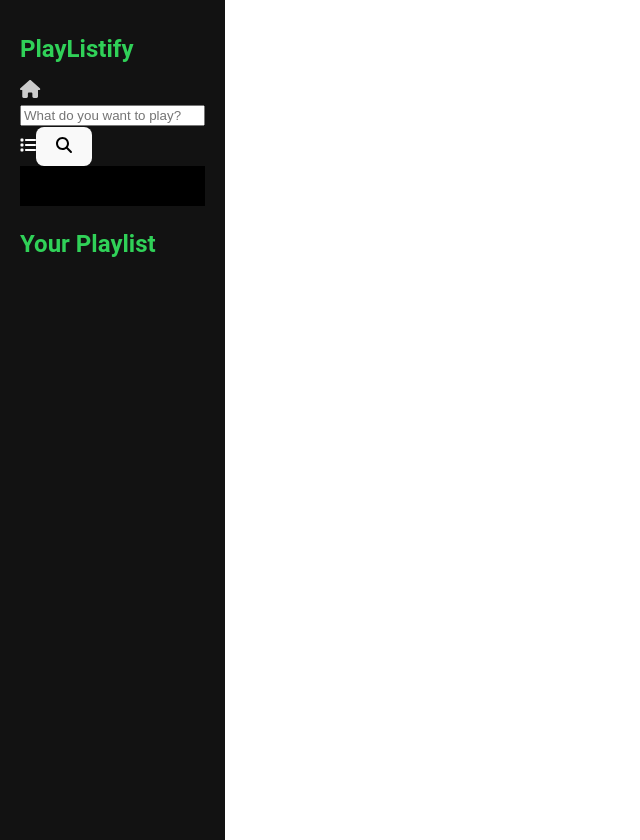
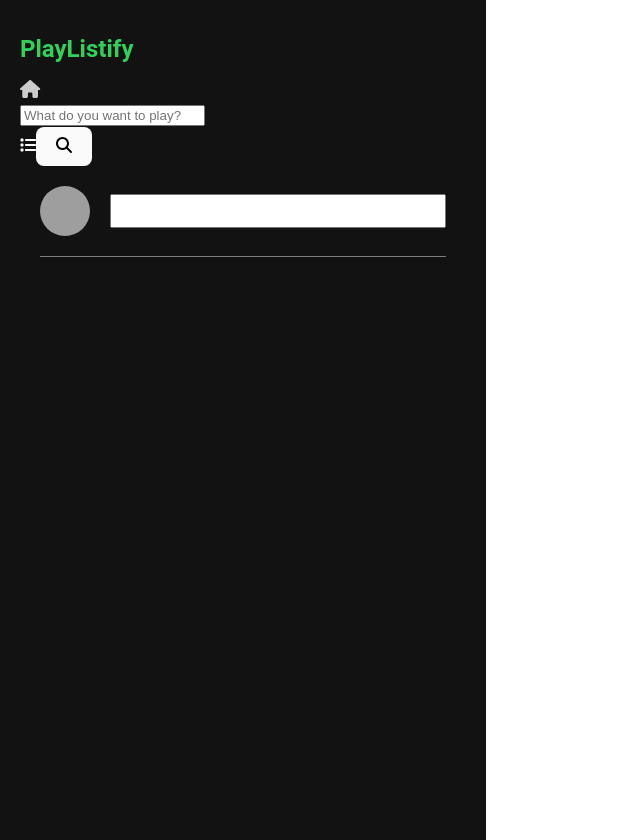
Before and after one commit to Maddy-Phaines/Playlistify2, a React (Vite) app: page / in a window 1280 px wide. Shown: the whole page, without its empty margins (0-640 px from the left). Built offline with nearby package versions, Linux system fonts and the light colour scheme; grey boxes are pictures that could not be loaded.

Commit message:
Modify Playlist with set playlist name functionality

```diff
--- a/src/components/App/App.tsx
+++ b/src/components/App/App.tsx
@@ -5,11 +5,17 @@
 import { Track as TrackType } from "../../types/trackint";
 import styles from "./App.module.css";
 import Playlist from "../Playlist/Playlist";
-
+/*         <Tracklist
+          tracks={playlistTracks}
+          onRemoveFromPlaylist={removeFromPlaylist}
+        /> */
 function App() {
   const [searchResults, setSearchResults] = useState<TrackType[]>([]);
   const [playlistTracks, setPlaylist] = useState<TrackType[]>([]);
+  const [playlistName, setPlaylistName] = useState("My Playlist");
   const [query, setQuery] = useState<string>("");
+  const [playListNameQuery, setPlaylistNameQuery] = useState<string>("");
+  const [hasSearched, setHasSearched] = useState<boolean>(false);
 
   // Sample data for tracks
   const tracks: TrackType[] = [
@@ -64,6 +70,7 @@
   ];
 
   const handleSearch = (query: string) => {
+    setHasSearched(true);
     const filteredResults = tracks.filter((track) =>
       track.title.toLowerCase().includes(query.toLowerCase())
     );
@@ -81,6 +88,8 @@
     setPlaylist((prev) => prev.filter((track) => track.id !== trackId));
   };
 
+  const handlePlaylistName = (playListName: string) => {};
+
   return (
     <>
       <div className={styles.appContainer}>
@@ -90,13 +99,14 @@
           songs={tracks}
           searchResults={searchResults}
           onAddToPlaylist={addToPlaylist}
+          hasSearched={hasSearched}
           topArtist={searchResults[0]} // make sure there's a condition that searchResults is not empty
         />
-        <h2 className={styles.header}>Your Playlist</h2>
-        <Tracklist
+        <Playlist
           tracks={playlistTracks}
           onRemoveFromPlaylist={removeFromPlaylist}
-          onAddToPlaylist={addToPlaylist}
+          onSetPlaylistName={handlePlaylistName}
+          query={playListNameQuery}
         />
       </div>
     </>
--- a/src/components/Playlist/Playlist.module.css
+++ b/src/components/Playlist/Playlist.module.css
@@ -1,21 +1,3 @@
-/* Playlist.module.css */
-.playlistContainer {
-  background-color: #282828;
-  color: white;
-  padding: 20px;
-  border-radius: 8px;
-  box-shadow: 0 4px 8px rgba(0, 0, 0, 0.1);
-  margin-top: 20px;
-}
-
-.playlistHeader {
-  font-size: 24px;
-  font-weight: bold;
-  margin-bottom: 10px;
-  border-bottom: 2px solid #ff4500;
-  padding-bottom: 5px;
-}
-
 .trackItem {
   display: flex;
   align-items: center;
@@ -50,21 +32,47 @@
   padding-left: 20px;
 }
 
-.addButton {
-  background-color: #ff4500;
-  border: none;
-  color: white;
-  padding: 8px 16px;
-  font-size: 14px;
-  cursor: pointer;
-  border-radius: 4px;
-}
-
-.addButton:hover {
-  background-color: #ff5733;
-}
-
 /* Adding animation for hover effects on track items */
 .trackItem:hover {
   background-color: #333333;
 }
+
+/* Playlist.module.css */
+.playlistContainer {
+  background-color: #121212; /* dark background */
+  color: white;
+  padding: 20px;
+  border-radius: 8px;
+}
+
+.playlistHeader {
+  display: flex;
+  align-items: center;
+  padding-bottom: 20px;
+  border-bottom: 1px solid grey; /* subtle division line */
+}
+
+.playlistImage {
+  width: 50px; /* small image, adjust as necessary */
+  height: 50px;
+  border-radius: 50%; /* circular image */
+  margin-right: 20px;
+}
+
+.playlistName {
+  font-size: 24px;
+  font-weight: bold;
+}
+
+.trackList {
+  margin-top: 20px;
+}
+
+.trackItem {
+  padding: 10px 0; /* spacing between items */
+  border-bottom: 1px solid grey; /* subtle division line for each item */
+}
+
+.lastItem {
+  border-bottom: none; /* no border for the last item */
+}
--- a/src/components/Playlist/Playlist.tsx
+++ b/src/components/Playlist/Playlist.tsx
@@ -1,4 +1,61 @@
 /* pass the playlist tracks from the component responsible for the Playlist to the component responsible for the Tracklist. */
+import React from "react";
+import Track from "../Track/Track"; // Assuming Track is a component for individual track items
 import styles from "./Playlist.module.css";
+import { Track as TrackType } from "../../types/trackint";
 
-const Playlist;
+interface PlaylistProps {
+  tracks: TrackType[];
+  onRemoveFromPlaylist: (trackId: number) => void;
+  playlistName: string;
+  setPlaylistName: (name: string) => void;
+}
+
+const Playlist: React.FC<PlaylistProps> = ({
+  tracks,
+  onRemoveFromPlaylist,
+  playlistName,
+  setPlaylistName,
+}) => {
+  const handleNameChange = (e: React.FormEvent<HTMLFormElement>) => {
+    e.preventDefault();
+    setPlaylistName(e.target.value);
+  };
+
+  return (
+    <div className={styles.playlistContainer}>
+      <div className={styles.playlistHeader}>
+        <img
+          src="/path-to-your-image.jpg"
+          className={styles.playlistImage}
+          alt="Playlist"
+        />
+        <form onSubmit={handleNameChange}>
+          <input
+            type="text"
+            value={playlistName}
+            onChange={(e) => setPlaylistNameQuery(e.target.value)}
+            className={styles.playlistName}
+          />
+        </form>
+      </div>
+      <div className={styles.trackList}>
+        {tracks.map((track, index) => (
+          <div
+            key={track.id}
+            className={
+              index === tracks.length - 1 ? styles.lastItem : styles.trackItem
+            }
+          >
+            <Track
+              track={track}
+              onRemoveFromPlaylist={() => onRemoveFromPlaylist(track.id)}
+            />
+          </div>
+        ))}
+      </div>
+    </div>
+  );
+};
+
+export default Playlist;
--- a/src/components/Searchbar/Searchbar.tsx
+++ b/src/components/Searchbar/Searchbar.tsx
@@ -14,11 +14,6 @@
     onSearch(query);
   };
 
-  /* const handleKeyDown = (e: React.KeyboardEvent<HTMLInputElement>) => {
-    if (e.key === "Enter") {
-      onSearch(query);
-    } onKeyDown={handleKeyDown}
-  }; */
   return (
     <>
       <div className={styles.searchContainer}>
--- a/src/components/SongItem/SongItem.module.css
+++ b/src/components/SongItem/SongItem.module.css
@@ -1,14 +1,49 @@
 /* src/components/SongItem.module.css */
-.songItem {
-  display: flex;
-  justify-content: space-between;
-  margin-bottom: 10px;
-}
 
-.songDetails {
+.trackDetails {
   flex-grow: 1;
 }
 
 .duration {
   color: grey;
 }
+
+.trackItem {
+  display: flex;
+  align-items: center;
+  justify-content: space-between;
+  padding: 10px 0;
+  margin-bottom: 10px;
+  border-bottom: 1px solid #404040;
+}
+
+.trackDetails {
+  flex-grow: 1;
+  display: flex;
+  align-items: center;
+}
+
+.trackCover {
+  width: 50px;
+  height: 50px;
+  border-radius: 50%;
+  background-size: cover;
+  margin-right: 10px;
+}
+
+.trackName {
+  font-size: 16px;
+  color: #ffffff;
+}
+
+.trackAlbum {
+  font-size: 14px;
+  color: #bbbbbb;
+  margin-left: auto;
+  padding-left: 20px;
+}
+
+/* Adding animation for hover effects on track items */
+.trackItem:hover {
+  background-color: #333333;
+}
--- a/src/components/SongItem/SongItem.tsx
+++ b/src/components/SongItem/SongItem.tsx
@@ -3,19 +3,22 @@
 import { Track as TrackType } from "../../types/trackint";
 
 // SongItem: Displays an individual song.
-const SongItem: React.FC<{ song: TrackType; onAddToPlaylist: () => void }> = ({
-  song,
-  onAddToPlaylist,
-}) => {
+const SongItem: React.FC<{
+  song: TrackType;
+  onAddToPlaylist: (id: number) => void;
+}> = ({ song, onAddToPlaylist }) => {
   return (
-    <li className={styles.SongItem}>
-      <img>{song.cover}</img>
-      <div>
-        <span>{song.title}</span>
-        <span>{song.duration}</span>
+    <div className={styles.trackItem}>
+      <div className={styles.trackDetails}>
+        <div
+          className={styles.trackCover}
+          style={{ backgroundImage: `url(${song.cover})` }} // Use inline styles for dynamic image URLs
+        />
+        <span className={styles.trackName}>{song.title}</span>
       </div>
-      <button onClick={onAddToPlaylist}>+</button>
-    </li>
+      <span className={styles.trackAlbum}>{song.album}</span>
+      <button onClick={() => onAddToPlaylist(song.id)}>Add to Playlist</button>
+    </div>
   );
 };
 
--- a/src/components/Tracklist/Tracklist.tsx
+++ b/src/components/Tracklist/Tracklist.tsx
@@ -6,19 +6,22 @@
 // Define a TypeScript interface for a track
 interface TracklistProps {
   tracks: TrackType[];
-  onAddToPlaylist: (trackId: number) => void;
-  onRemoveFromPlaylist?: (trackId: number) => void; // Make this optional
+  // onAddToPlaylist: (trackId: number) => void;
+  onRemoveFromPlaylist: (trackId: number) => void; // Make this optional
 }
 
 // Tracklist component
-const Tracklist: React.FC<TracklistProps> = ({ tracks, onAddToPlaylist }) => {
+const Tracklist: React.FC<TracklistProps> = ({
+  tracks,
+  onRemoveFromPlaylist,
+}) => {
   return (
     <div className={styles.tracklist}>
       {tracks.map((track) => (
         <Track
           key={track.id}
           track={track}
-          onAddToPlaylist={() => onAddToPlaylist(track.id)}
+          onAddToPlaylist={() => onRemoveFromPlaylist(track.id)}
         />
       ))}
     </div>
--- a/src/components/searchresults/Searchresults.tsx
+++ b/src/components/searchresults/Searchresults.tsx
@@ -8,20 +8,29 @@
   onAddToPlaylist: (trackId: number) => void;
   searchResults: TrackType[];
   topArtist?: TrackType; // optional if you sometimes do not have a top artist
+  hasSearched: boolean;
 }
 
 const SearchResults: React.FC<SearchResultsProps> = ({
   searchResults,
   onAddToPlaylist,
+  topArtist,
+  hasSearched,
 }) => {
+  // First, check if a search has been made
+  if (!hasSearched) return null; // Nothing is rendered until a search is made
+
+  // Check if there are any results after a search has been made
+  if (searchResults.length === 0) {
+    return <div className={styles.resultsContainer}>No results found.</div>;
+  }
+
+  // If there are results, render the component normally
   return (
     <div className={styles.resultsContainer}>
-      {searchResults.length > 0 && (
+      {searchResults.length > 0 && topArtist && (
         <>
-          <ArtistProfile
-            artist={searchResults[0].artist}
-            cover={searchResults[0].cover}
-          />
+          <ArtistProfile artist={topArtist.artist} cover={topArtist.cover} />
           <SongList songs={searchResults} onAddToPlaylist={onAddToPlaylist} />
         </>
       )}
```
